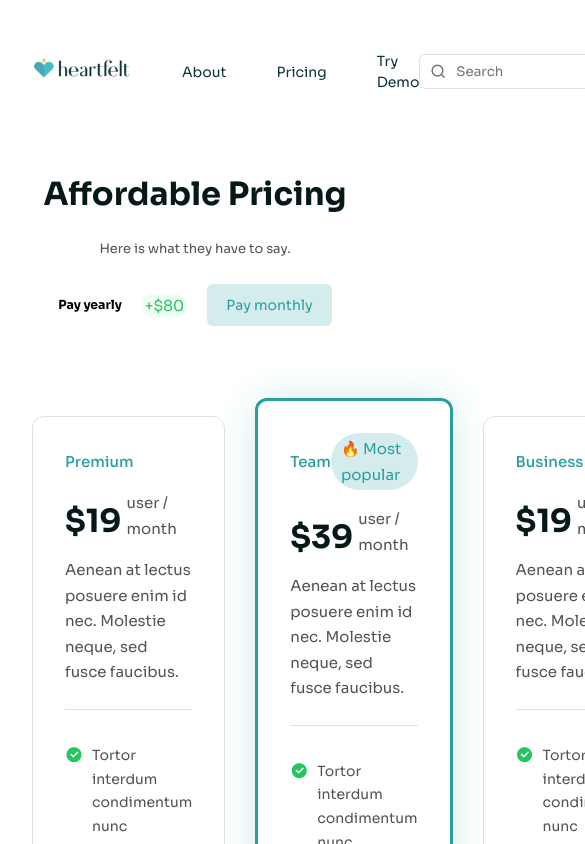
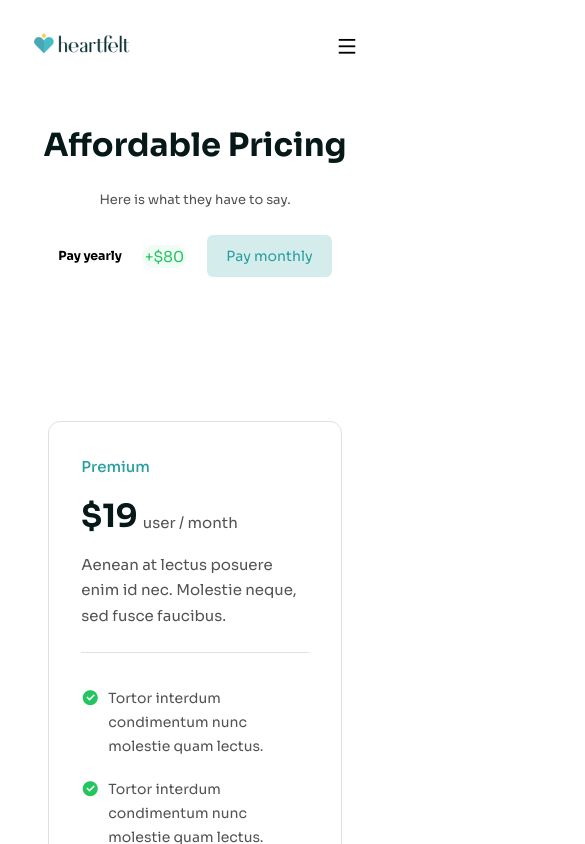
Before and after one commit to Franklin-raph/heart-felt-personal, a React (Vite) app: page /pricing in a window 390 px wide. Shown: the top 844 px of the page, 585 px wide, since content can reach past the window. Built offline with nearby package versions, Linux system fonts and the light colour scheme.

Commit message:
updated the media query

```diff
--- a/src/App.css
+++ b/src/App.css
@@ -848,6 +848,10 @@ nav input{
   margin-top: 6rem;
 }
 
+.mobile-search, .toggler{
+  display: none;
+}
+
 @media screen and (max-width:1200px) {
   .parent-container-padding{
     padding: 2rem;
@@ -968,8 +972,236 @@ nav input{
     grid-template-columns: repeat(3, 1fr);
     row-gap: 5rem;
   }
+
+  .desktop-search{
+    display: none;
+  }
+
+  .mobile-nav{
+    width: 100%;
+  }
+
+  nav{
+    padding: 2rem 5rem;
+  }
+
+  nav ul{
+    position: fixed;
+    flex-direction: column;
+    box-shadow: 0 0 30px #33333340;
+    width: 60%;
+    margin: 0 auto;
+    background-color: var(--generic-white);
+    top: -100%;
+    left: 0;
+    right: 0;
+    z-index: 999;
+    padding: 4rem 2rem;
+    gap: 35px;
+    transition: .7s;
+  }
+
+  nav ul li a{
+    font-size: 18px;
+  }
+
+  .toggler i{
+    font-size: 22px;
+  }
+
+  .toggler{
+    display: block;
+  }
+
+  .ri-close-fill{
+    display: none;
+  }
+
+  .mobile-search{
+    display: grid;
+    gap: 25px;
+  }
 }
 
 @media screen and (max-width:768px) {
 
+  .home-page .two-column, .add-gift-cards ul{
+    text-align: center;
+  }
+
+  .home-page .two-column div{
+    width: 82%;
+  }
+
+  .home-page .two-column div h1{
+    font-size: 2rem;
+  }
+
+  .get-started-steps-section .header{
+    margin: 1rem auto 3rem;
+    text-align: center;
+  }
+
+  .get-started-steps-section .header h1{
+    font-size: 1.5rem;
+  }
+
+  .get-started-steps-section .body{
+    grid-template-columns: 1fr;
+    text-align: center;
+    justify-items: center;
+    align-content: center;
+  }
+
+  .home-page .two-column div p{
+    font-size: 1rem !important;
+  }
+
+  .add-gift-cards ul{
+    display: flex;
+    align-items: center;
+    flex-direction: column;
+  }
+
+  .add-gift-cards ul li{
+    margin: .8rem 0;
+  }
+
+  .how-we-help .body div{
+    flex-direction: column;
+    text-align: center;
+    align-items: center;
+  }
+
+  .how-we-help .header h1{
+    margin-bottom: 3rem;
+  }
+
+  .how-we-help .rectangleImage2{
+    top: 7%;
+    left: 55%;
+  }
+
+  .how-we-help .body div .top-body img{
+    top: 20%;
+    left: 3%;
+    width: 28%;
+  }
+
+  .how-we-help .body div .top-body{
+    width: 70%;
+  }
+
+  .how-we-help .body div .top-body div p{
+    margin: 0;
+  }
+
+  .how-we-help .body .bottom-body div{
+    width: 70%;
+  }
+
+  .how-we-help .arrow6{
+    right: 28%;
+  }
+
+  .how-we-help .rectangleImage3{
+    margin-top: -50px;
+    margin-bottom: 4rem;
+  }
+
+  .pricing .body{
+    flex-direction: column;
+  }
+
+  .pricing .card{
+    width: 60%;
+  }
+
+  .footer-links{
+    grid-template-columns: repeat(2, 1fr);
+  }
+
+  .footer-links .form{
+    justify-content: flex-start;
+  }
+
+
+
+.testimonials .body{
+  flex-direction: column;
 }
+
+
+
+}
+
+@media screen and (max-width:576px) {
+
+  .two-column img{
+    width: 100%;
+  }
+
+  .how-we-help .body .rectangleImage1{
+    position: relative;
+    /* left: 0; */
+    right: 15%;
+  }
+
+  .how-we-help .rectangleImage1{
+    width: 60%;
+  }
+
+  .how-we-help .rectangleImage2{
+    width: 50%;
+    left: 45%;
+  }
+
+    .footer-text{
+      align-items: flex-start;
+    padding: 1rem 2rem 4rem;
+  }
+
+  .footer-text, .footer-text div:nth-of-type(1){
+    flex-direction: column;
+  }
+
+  .footer-text div:nth-of-type(1) div{
+    justify-content: center;
+    flex-direction: row;
+  }
+
+  .footer-text div:nth-of-type(1){
+    align-items: flex-start;
+  }
+
+  .footer-text p{
+    margin: 2rem 0;
+  }
+}
+
+@media screen and (max-width:480px) {
+  .pricing .card, .get-started-steps-section .header, .how-we-help .body div .top-body, nav ul{
+    width: 90%;
+  }
+
+  .how-we-help .body .bottom-body, .how-we-help .rectangleImage3{
+    width: 100%;
+  }
+
+  .how-we-help .arrow6{
+    right: 12%;
+  }
+
+  .add-gift-cards{
+    margin: 0;
+  }
+
+  .home-page .two-column div h1, .testimonials .header h1{
+    font-size: 1.5rem;
+  }
+
+  .card, .customize{
+    width: 90%;
+    margin: 4.5rem auto;
+  }
+}
--- a/src/components/footer/Footer.jsx
+++ b/src/components/footer/Footer.jsx
@@ -90,8 +90,10 @@ const Footer = () => {
 
       <div className="footer-text parent-container-padding flex-between">
         <div className="flex-center">
-          <img src={giftImage} alt="" />
-          <h4>GiftCard</h4>
+          <div className="flex-center">
+            <img src={giftImage} alt="" />
+            <h4>GiftCard</h4>
+          </div>
           <p>&copy; 1995-2023 Giftcard inc. All Rights Reserved</p>
         </div>
         <div className="flex-center g-4">
--- a/src/components/navbar/Navbar.jsx
+++ b/src/components/navbar/Navbar.jsx
@@ -1,15 +1,38 @@
-import React from 'react'
+import {useEffect} from 'react'
 import heartFeltLogo from "../../assets/images/heartfelt logo 2.png"
 import { Link } from 'react-router-dom'
 
 const Navbar = () => {
+
+    useEffect(() => {
+        const navOpen = document.querySelector(".ri-menu-line")
+        const navClose = document.querySelector(".ri-close-fill")
+        const nav = document.querySelector("nav ul")
+
+        navOpen.addEventListener("click", ()=>{
+            nav.style.top = "12%"
+            navOpen.style.display = "none"
+            navClose.style.display = "block"
+        })
+
+        navClose.addEventListener("click", ()=>{
+            nav.style.top = "-100%"
+            navOpen.style.display = "block"
+            navClose.style.display = "none"
+        })
+    },[])
+
   return (
     <div className='nav'>
         <nav className='parent-container-padding flex-between' >
-            <div className='flex-between'>
+            <div className='flex-between mobile-nav'>
                 <a href="/">
                     <img src={heartFeltLogo} alt="" />
                 </a>
+                <div className="toggler">
+                    <i class="ri-menu-line"></i>
+                    <i class="ri-close-fill"></i>
+                </div>
                 <ul className='flex-between'>
                     <li>
                         <Link to="/about-us" >About</Link>
@@ -20,9 +43,17 @@ const Navbar = () => {
                     <li>
                         <Link to="/try-demo">Try Demo</Link>
                     </li>
+                    <div className='flex-between mobile-search'>
+                        <div className='search-input flex-between'>
+                            <i class="ri-search-line"></i>
+                            <input type="text" placeholder='Search'/>
+                        </div>
+                        <button className='secondary-button'>Sign in</button>
+                        <button className='primary-button'>Send a card</button>
+                    </div>
                 </ul>
             </div>
-            <div className='flex-between'>
+            <div className='flex-between desktop-search'>
                 <div className='search-input flex-between'>
                     <i class="ri-search-line"></i>
                     <input type="text" placeholder='Search'/>
--- a/src/pages/home/Home.jsx
+++ b/src/pages/home/Home.jsx
@@ -19,7 +19,7 @@ const Home = () => {
   return (
     <div className="home-page">
       <Occasions />
-      <div className="two-column flex-between container-width">
+      <div className="two-column flex-between container-width" style={{ textAlign:"start" }}>
         <div style={{ position:"relative" }}>
           <img src={vectorImg} alt="" className="vectorImage"/>
           <h1>
```
